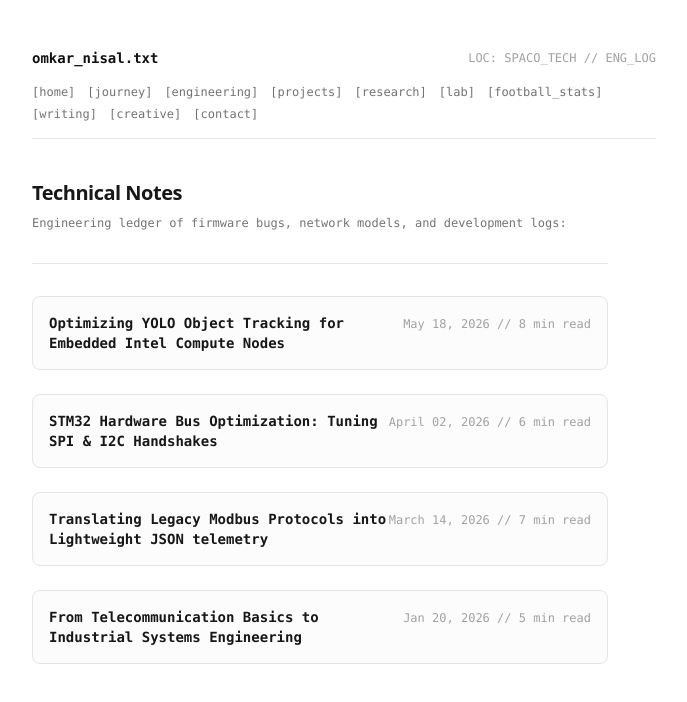
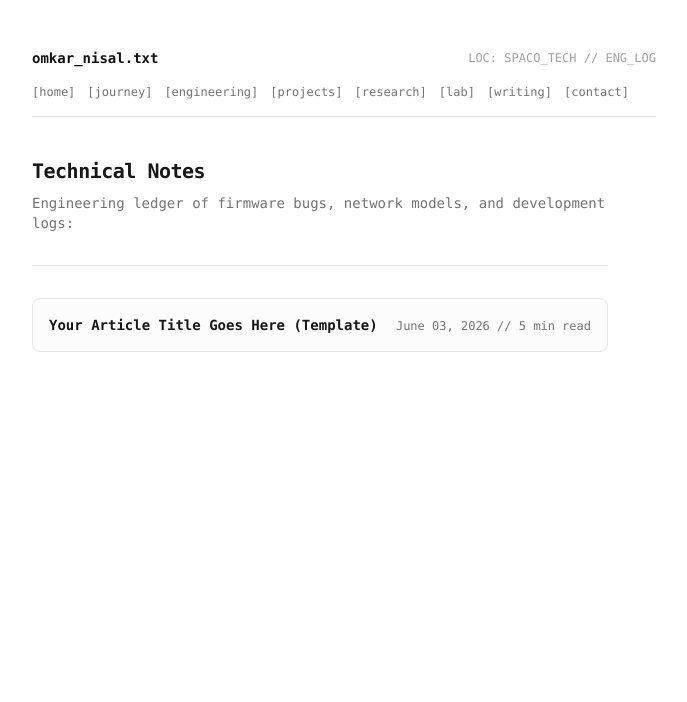
Before and after one commit to omkarnisal/omkarnisal, a Next.js app: page /writing in a window 1280 px wide. Shown: the top 702 px of the page, without its empty margins (296-983 px from the left). Built offline with nearby package versions, Linux system fonts and the light colour scheme.

Commit message:
Update TCS control systems info

```diff
--- a/src/app/contact/page.tsx
+++ b/src/app/contact/page.tsx
@@ -1,61 +1,74 @@
 import React from 'react';
+import { Mail } from 'lucide-react';
+import { GithubIcon, LinkedinIcon, TwitterIcon, InstagramIcon } from '@/components/SocialIcons';
 
 export default function ContactPage() {
   const contactLinks = [
     {
       name: 'Email',
-      value: 'omkarnisal23@gmail.com',
-      href: 'mailto:omkarnisal23@gmail.com',
+      value: 'vinusomkar@gmail.com',
+      href: 'mailto:vinusomkar@gmail.com',
+      icon: Mail,
     },
     {
       name: 'GitHub',
-      value: 'github.com/omkar-nisal',
-      href: 'https://github.com',
+      value: 'github.com/omkarnisal',
+      href: 'https://github.com/omkarnisal',
+      icon: GithubIcon,
     },
     {
       name: 'LinkedIn',
-      value: 'linkedin.com/in/omkar-nisal',
-      href: 'https://linkedin.com',
+      value: 'linkedin.com/in/omkar-nisal-b37923326',
+      href: 'https://www.linkedin.com/in/omkar-nisal-b37923326/',
+      icon: LinkedinIcon,
     },
     {
       name: 'Twitter/X',
-      value: 'x.com/omkar_nisal',
-      href: 'https://x.com',
+      value: 'x.com/gerr8rd',
+      href: 'https://x.com/gerr8rd',
+      icon: TwitterIcon,
     },
     {
       name: 'Instagram',
       value: 'instagram.com/omkar_nisal',
-      href: 'https://instagram.com',
+      href: 'https://instagram.com/omkar_nisal',
+      icon: InstagramIcon,
     },
   ];
 
   return (
     <div className="space-y-8 py-4 max-w-xl">
       <section className="space-y-2">
-        <h1 className="text-xl font-bold tracking-tight text-neutral-900">
+        <h1 className="text-xl font-bold tracking-tight text-neutral-900 font-mono">
           Contact & Network
         </h1>
-        <p className="text-xs text-neutral-500 font-mono">
+        <p className="text-sm text-neutral-500 font-mono">
           For project collaboration, hardware testing, or analytics consulting:
         </p>
       </section>
 
       <hr />
 
-      <section className="space-y-4 font-mono text-xs text-neutral-800">
-        {contactLinks.map((link) => (
-          <div key={link.name} className="flex flex-col md:flex-row md:items-baseline md:justify-between border-b border-neutral-100 pb-2">
-            <span className="font-bold text-neutral-500">{link.name}</span>
+      <section className="space-y-4 font-mono text-sm text-neutral-800">
+        {contactLinks.map((link) => {
+          const Icon = link.icon;
+          return (
+            <div key={link.name} className="flex items-center justify-between border-b border-neutral-100 pb-3 last:border-0">
+              <div className="flex items-center gap-2 text-neutral-500 font-bold">
+                <Icon className="h-4 w-4 shrink-0 text-neutral-700" />
+                <span>{link.name}</span>
+              </div>
               <a
                 href={link.href}
                 target="_blank"
                 rel="noreferrer"
-              className="underline text-neutral-800 hover:text-neutral-500 font-semibold"
+                className="underline text-neutral-800 hover:text-neutral-500 font-semibold text-sm"
               >
                 {link.value}
               </a>
             </div>
-        ))}
+          );
+        })}
       </section>
     </div>
   );
--- a/src/app/layout.tsx
+++ b/src/app/layout.tsx
@@ -32,9 +32,7 @@ export default function RootLayout({
             <Link href="/projects" className="hover:text-neutral-900 hover:underline">[projects]</Link>
             <Link href="/research" className="hover:text-neutral-900 hover:underline">[research]</Link>
             <Link href="/lab" className="hover:text-neutral-900 hover:underline">[lab]</Link>
-            <Link href="/football" className="hover:text-neutral-900 hover:underline">[football_stats]</Link>
             <Link href="/writing" className="hover:text-neutral-900 hover:underline">[writing]</Link>
-            <Link href="/creative" className="hover:text-neutral-900 hover:underline">[creative]</Link>
             <Link href="/contact" className="hover:text-neutral-900 hover:underline">[contact]</Link>
           </nav>
         </header>
--- a/src/app/page.tsx
+++ b/src/app/page.tsx
@@ -13,44 +13,44 @@ export default function HomePage() {
   ];
 
   const currentInterests = [
-    'Football Analytics',
-    'AI Systems',
-    'Embedded Products',
     'Edge Computing',
+    'Embedded Electronics',
+    'Yocto Project',
+    'Linux',
   ];
 
   return (
     <div className="space-y-8 py-4 max-w-xl">
       {/* Intro */}
       <section className="space-y-4">
-        <h1 className="text-2xl font-bold tracking-tight text-neutral-900">
+        <h1 className="text-xl font-bold tracking-tight text-neutral-900 font-mono">
           Omkar Nisal
         </h1>
 
-        <div className="font-mono text-xs text-neutral-500 space-y-1">
-          <p>ROLE: Embedded Systems Engineer @ Spaco Technologies</p>
+        <div className="font-mono text-sm text-neutral-600 space-y-1">
+          <p>ROLE: Embedded Engineer @ Spaco Technologies</p>
           <p>LOC: Pune, India</p>
-          <p>EMAIL: omkarnisal23@gmail.com</p>
+          <p>EMAIL: vinusomkar@gmail.com</p>
         </div>
 
-        <p className="text-sm text-neutral-700 leading-relaxed">
+        <p className="text-sm text-neutral-700 leading-relaxed font-mono">
           I enjoy building systems where software meets the physical world—from embedded devices and industrial automation to AI-powered analytics.
         </p>
 
-        <div className="font-mono text-xs flex gap-4 pt-2">
+        <div className="font-mono text-sm flex flex-wrap gap-x-4 gap-y-1 pt-2">
           <a href="#" className="underline text-neutral-800 hover:text-neutral-500">
             [download_resume.pdf]
           </a>
-          <a href="https://github.com" className="underline text-neutral-800 hover:text-neutral-500" target="_blank" rel="noreferrer">
+          <a href="https://github.com/omkarnisal" className="underline text-neutral-800 hover:text-neutral-500" target="_blank" rel="noreferrer">
             [github]
           </a>
-          <a href="https://linkedin.com" className="underline text-neutral-800 hover:text-neutral-500" target="_blank" rel="noreferrer">
+          <a href="https://www.linkedin.com/in/omkar-nisal-b37923326/" className="underline text-neutral-800 hover:text-neutral-500" target="_blank" rel="noreferrer">
             [linkedin]
           </a>
-          <a href="https://x.com" className="underline text-neutral-800 hover:text-neutral-500" target="_blank" rel="noreferrer">
+          <a href="https://x.com/gerr8rd" className="underline text-neutral-800 hover:text-neutral-500" target="_blank" rel="noreferrer">
             [twitter_x]
           </a>
-          <a href="https://instagram.com" className="underline text-neutral-800 hover:text-neutral-500" target="_blank" rel="noreferrer">
+          <a href="https://instagram.com/omkar_nisal" className="underline text-neutral-800 hover:text-neutral-500" target="_blank" rel="noreferrer">
             [instagram]
           </a>
         </div>
@@ -63,7 +63,7 @@ export default function HomePage() {
         <h2 className="text-sm font-bold font-mono text-neutral-900 uppercase tracking-wide">
           # Currently Building
         </h2>
-        <p className="text-xs text-neutral-500 leading-relaxed font-mono">
+        <p className="text-sm text-neutral-500 leading-relaxed font-mono">
           Active tools and hardware focus logs at Spaco Technologies:
         </p>
         <ul className="list-disc pl-5 text-sm text-neutral-700 space-y-1.5 font-mono">
@@ -85,7 +85,7 @@ export default function HomePage() {
             <li key={interest}>{interest}</li>
           ))}
         </ul>
-        <div className="pt-2 text-xs font-mono">
+        <div className="pt-2 text-sm font-mono">
           <Link href="/journey" className="underline text-neutral-500 hover:text-neutral-900">
             View full education & work timeline →
           </Link>
--- a/src/app/writing/page.tsx
+++ b/src/app/writing/page.tsx
@@ -12,71 +12,20 @@ interface Article {
 
 const articles: Article[] = [
   {
-    slug: 'low-latency-inference-edge',
-    title: 'Optimizing YOLO Object Tracking for Embedded Intel Compute Nodes',
-    excerpt: 'Deep-dive analysis of reducing float precision sizes and handling multi-threaded OpenCV queue schedules on small-form accelerators.',
-    date: 'May 18, 2026',
-    readTime: '8 min read',
-    topic: 'Computer Vision',
-    content: `When deploying deep learning networks at the edge, compute limitations require tight hardware-level coordination. In this post, we analyze YOLOv8 optimization benchmarks.
+    slug: 'template-post-slug',
+    title: 'Your Article Title Goes Here (Template)',
+    excerpt: 'This is a brief summary or excerpt of your article to display on the archive page. Keep it informative.',
+    date: 'June 03, 2026',
+    readTime: '5 min read',
+    topic: 'Embedded Systems',
+    content: `This is the main body paragraph. You can write your post content here.
 
-    1. Frame Buffering Constraints
-    Under normal operations, feeding frames straight to the GPU or VPU creates a bottle-neck. By building a custom triple-buffered queue inside Python/C++ OpenCV threads, we isolate:
-    - Frame capture
-    - Tensor preprocessing
-    - Model forward propagation
+    Use empty line breaks to separate paragraphs.
 
-    2. Float Quantization results
-    Scaling weights from FP32 parameters to INT8 representations decreases model size by nearly 74%, while maintaining over 92% of the original mean average precision (mAP) scoring. The latency decreases from 110ms down to 34ms per evaluation.
+    1. List Item Example
+    2. Another List Item Example
 
-    3. Conclusion
-    Edge analytics deployment succeeds or fails based on packet management. Pre-filtering frames during static cycles prevents CPU throttle and guarantees high reliability.`
-  },
-  {
-    slug: 'stm32-bare-metal-clock',
-    title: 'STM32 Hardware Bus Optimization: Tuning SPI & I2C Handshakes',
-    excerpt: 'How to bypass standard HAL drivers to configure SPI registers manually, maximizing transfer rates for local sensor networks.',
-    date: 'April 02, 2026',
-    readTime: '6 min read',
-    topic: 'Embedded Systems',
-    content: `Most developers default to default library interfaces like STM32 HAL. However, these layers introduce unnecessary memory allocations and clock cycle wastes.
-
-    Direct Register Mapping:
-    By pointing pointers straight to boundary addresses (like SPI1->DR and SPI1->SR), we completely eliminate checking overhead.
-
-    DMA Configurations:
-    By assigning memory offsets straight to the peripheral address list via Direct Memory Access (DMA), the microcontroller shifts data blocks dynamically, freeing up main CPU clocks for critical state calculations.`
-  },
-  {
-    slug: 'industry-4-0-mqtt-modbus',
-    title: 'Translating Legacy Modbus Protocols into Lightweight JSON telemetry',
-    excerpt: 'Building modular node gateways to translate factory sensor inputs into MQTT payloads for cloud monitoring dashboards.',
-    date: 'March 14, 2026',
-    readTime: '7 min read',
-    topic: 'Industry 4.0',
-    content: `Modern factory infrastructure depends on systems designed in the 1980s. Connecting these systems requires building low-latency translator nodes.
-
-    1. Read Modbus Registers
-    We read 16-bit register strings mapping to temperature probes or speed meters.
-
-    2. Encapsulate into JSON schemas
-    Convert numeric bytes into readable key-value items.
-
-    3. Stream through MQTT brokers
-    Deploy local QoS level-1 MQTT packets, ensuring zero message drops in noisy industrial environments.`
-  },
-  {
-    slug: 'career-journey-reflection',
-    title: 'From Telecommunication Basics to Industrial Systems Engineering',
-    excerpt: 'Key lessons learned transitioning across academic research, lead generation analytics, and deploying industrial edge intelligence.',
-    date: 'Jan 20, 2026',
-    readTime: '5 min read',
-    topic: 'Career Journey',
-    content: `Reflecting on shifts between different engineering domains. Working with large-scale TCS teams taught me to build clean, standard interfaces.
-
-    Key Takeaways:
-    1. Domain boundaries are porous: Electronics engineering prepares you for low-level systems, while analytics helps you process high-level telemetry.
-    2. Write readable code: Always plan and document APIs, schemas, and register maps before typing code.`
+    You can copy this block in the code editor to add new posts to the archive.`
   }
 ];
 
@@ -84,10 +33,10 @@ export default function WritingPage() {
   return (
     <div className="space-y-8 py-4 max-w-xl">
       <section className="space-y-2">
-        <h1 className="text-xl font-bold tracking-tight text-neutral-900">
+        <h1 className="text-xl font-bold tracking-tight text-neutral-900 font-mono">
           Technical Notes
         </h1>
-        <p className="text-xs text-neutral-500 font-mono">
+        <p className="text-sm text-neutral-500 font-mono">
           Engineering ledger of firmware bugs, network models, and development logs:
         </p>
       </section>
@@ -100,16 +49,16 @@ export default function WritingPage() {
             key={article.slug}
             className="group border border-neutral-200 rounded-lg p-4 bg-neutral-50/50 hover:bg-neutral-50 cursor-pointer block"
           >
-            <summary className="font-mono text-xs text-neutral-800 list-none flex flex-col md:flex-row md:items-baseline md:justify-between select-none">
+            <summary className="font-mono text-sm text-neutral-800 list-none flex flex-col md:flex-row md:items-baseline md:justify-between select-none">
               <span className="font-bold text-sm text-neutral-900 hover:underline group-open:underline block">
                 {article.title}
               </span>
-              <span className="text-neutral-400 font-normal shrink-0">
+              <span className="text-neutral-500 font-normal shrink-0 text-xs font-mono">
                 {article.date} // {article.readTime}
               </span>
             </summary>
 
-            <p className="text-xs italic text-neutral-500 mt-2 font-mono">
+            <p className="text-xs italic text-neutral-400 mt-2 font-mono">
               Category: {article.topic}
             </p>
 
```
Also changed, not shown: src/app/creative/page.tsx (deleted, +0 -76 lines), src/app/engineering/page.tsx (+4 -4 lines), src/app/football/page.tsx (deleted, +0 -72 lines), src/app/journey/page.tsx (+13 -13 lines), src/app/projects/page.tsx (+21 -21 lines), git_status.txt (added). Lines whose indentation alone changed are shown as unchanged.
